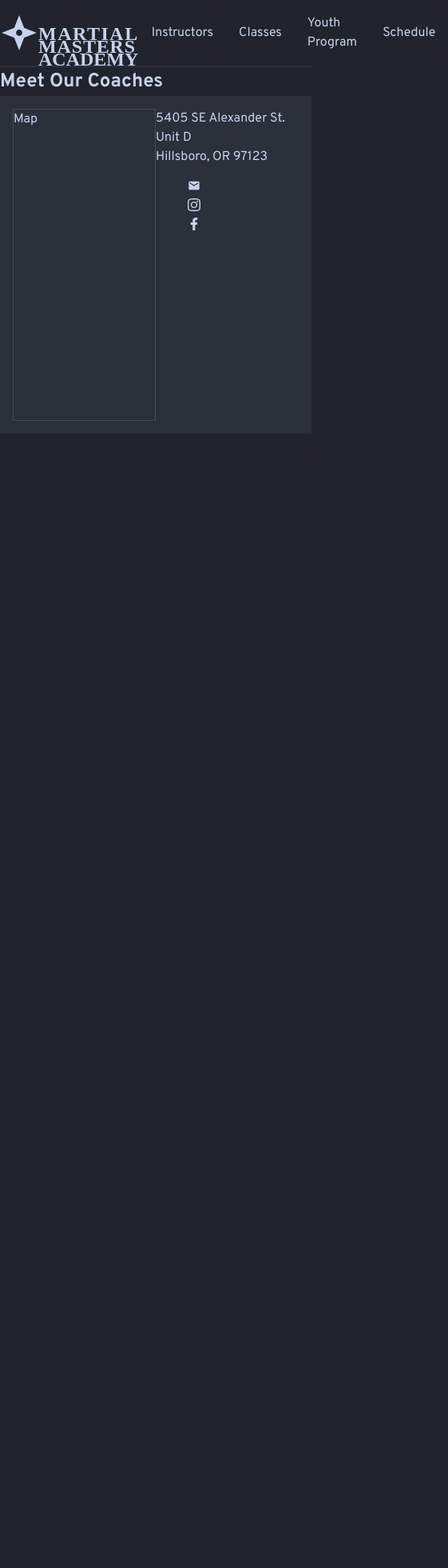
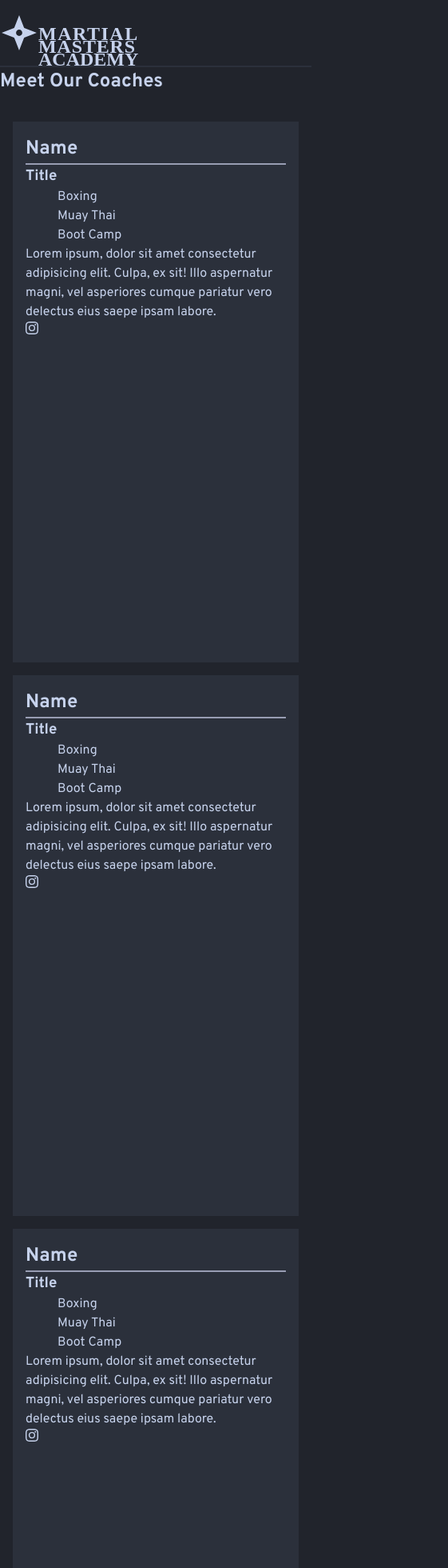
Before and after one commit to allanlalangan/martial-masters-academy, a Next.js app: page /instructors in a window 390 px wide. Shown: the top 1960 px of the page at 80% size, 561 px wide, since content can reach past the window. Before the commit the page ends 844 px from the top, so only its background shows below. Built offline with nearby package versions, Linux system fonts and the light colour scheme; a web font is replaced by a local one.

Commit message:
feat: init instructors page css grid, update responsive styles

```diff
--- a/components/Footer/Footer.module.scss
+++ b/components/Footer/Footer.module.scss
@@ -3,6 +3,7 @@
 @use '../../scss/abstracts/variables' as var;
 
 .container {
+  margin-top: 1rem;
   background-color: map-get(colors.$card, 'dark');
   height: 50vh;
 
--- a/components/Header/Header.module.scss
+++ b/components/Header/Header.module.scss
@@ -46,9 +46,10 @@
 }
 .nav-links {
   padding: 0;
-  display: flex;
-  align-items: center;
-  justify-content: space-around;
+  display: none;
+  @include mixins.breakpoint('>=md') {
+    @include mixins.flex(row, space-around, center);
+  }
 }
 
 .nav-link {
--- a/components/Layout.module.scss
+++ b/components/Layout.module.scss
@@ -1,4 +1,8 @@
+@use '../scss/abstracts/colors' as colors;
+@use '../scss/abstracts/mixins' as mixins;
+@use '../scss/abstracts/variables' as var;
+
 .page-content {
   /* padding: 0 2rem; */
-  // height: var(--page-height);
+  min-height: calc(100vh - var.$height__header);
 }
--- a/pages/instructors.js
+++ b/pages/instructors.js
@@ -1,7 +1,88 @@
+import { BsInstagram } from 'react-icons/bs';
+
+import styles from './instructors.module.scss';
+
 const Instructors__page = () => {
   return (
     <>
-      <h2>Meet Our Coaches</h2>
+      <h2 className={styles.heading}>Meet Our Coaches</h2>
+      <ul className={`${styles.coaches} p-0 m-0`}>
+        <li className={`${styles.card}`}>
+          <h2 className={styles.name}>Name</h2>
+          <figure className={styles.portrait}></figure>
+          <h3>Title</h3>
+          <ul className={styles.teaching}>
+            <li>Boxing</li>
+            <li>Muay Thai</li>
+            <li>Boot Camp</li>
+          </ul>
+          <p>
+            Lorem ipsum, dolor sit amet consectetur adipisicing elit. Culpa, ex
+            sit! Illo aspernatur magni, vel asperiores cumque pariatur vero
+            delectus eius saepe ipsam labore.
+          </p>
+          <aside className={styles.social}>
+            <BsInstagram />
+          </aside>
+        </li>
+
+        <li className={`${styles.card}`}>
+          <h2 className={styles.name}>Name</h2>
+          <figure className={styles.portrait}></figure>
+          <h3>Title</h3>
+          <ul className={styles.teaching}>
+            <li>Boxing</li>
+            <li>Muay Thai</li>
+            <li>Boot Camp</li>
+          </ul>
+          <p>
+            Lorem ipsum, dolor sit amet consectetur adipisicing elit. Culpa, ex
+            sit! Illo aspernatur magni, vel asperiores cumque pariatur vero
+            delectus eius saepe ipsam labore.
+          </p>
+          <aside className={styles.social}>
+            <BsInstagram />
+          </aside>
+        </li>
+
+        <li className={`${styles.card}`}>
+          <h2 className={styles.name}>Name</h2>
+          <figure className={styles.portrait}></figure>
+          <h3 className={styles.title}>Title</h3>
+          <ul className={styles.teaching}>
+            <li>Boxing</li>
+            <li>Muay Thai</li>
+            <li>Boot Camp</li>
+          </ul>
+          <p>
+            Lorem ipsum, dolor sit amet consectetur adipisicing elit. Culpa, ex
+            sit! Illo aspernatur magni, vel asperiores cumque pariatur vero
+            delectus eius saepe ipsam labore.
+          </p>
+          <aside className={styles.social}>
+            <BsInstagram />
+          </aside>
+        </li>
+
+        <li className={`${styles.card}`}>
+          <h2 className={styles.name}>Name</h2>
+          <figure className={styles.portrait}></figure>
+          <h3>Title</h3>
+          <ul className={styles.teaching}>
+            <li>Boxing</li>
+            <li>Muay Thai</li>
+            <li>Boot Camp</li>
+          </ul>
+          <p>
+            Lorem ipsum, dolor sit amet consectetur adipisicing elit. Culpa, ex
+            sit! Illo aspernatur magni, vel asperiores cumque pariatur vero
+            delectus eius saepe ipsam labore.
+          </p>
+          <aside className={styles.social}>
+            <BsInstagram />
+          </aside>
+        </li>
+      </ul>
     </>
   );
 };
--- /dev/null
+++ b/pages/instructors.module.scss
@@ -0,0 +1,38 @@
+@use '../scss/abstracts/colors' as colors;
+@use '../scss/abstracts/mixins' as mixins;
+@use '../scss/abstracts/variables' as var;
+
+.heading {
+  height: var.$height__section__heading;
+}
+
+.coaches {
+  padding: 0 1rem;
+
+  @include mixins.grid();
+  gap: 1rem;
+}
+.card {
+  background-color: map-get(colors.$card, 'dark');
+
+  @include mixins.card;
+
+  @include mixins.breakpoint('>=xs') {
+    grid-column: span 12;
+    height: calc(
+      ((100vh - var.$height__header) - var.$height__section__heading) - 1rem
+    );
+  }
+
+  @include mixins.breakpoint('>=sm') {
+    grid-column: span 6;
+  }
+  @include mixins.breakpoint('>=lg') {
+    height: calc(
+      ((100vh - var.$height__header) - var.$height__section__heading) / 2 - 1rem
+    );
+  }
+}
+.portrait {
+  border: 1px solid map-get(colors.$grey, 'dark');
+}
--- a/scss/abstracts/_mixins.scss
+++ b/scss/abstracts/_mixins.scss
@@ -5,6 +5,16 @@
   @media (min-width: map-get(breakpoints.$breakpoints, $size)) {
     @content;
   }
+}
+
+@mixin grid() {
+  display: grid;
+  grid-template-columns: repeat(12, 1fr);
+}
+
+@mixin card() {
+  padding: 1rem;
+  background-color: map-get(colors.$card, 'dark');
 }
 
 @mixin flex($direction: row, $justifyContent: null, $alignItems: null) {
```
